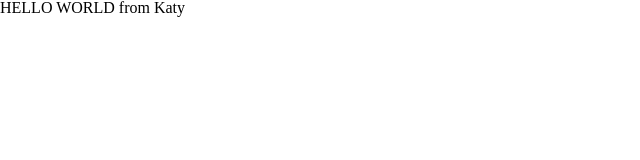
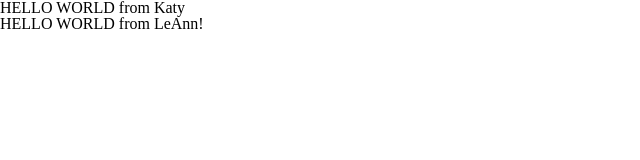
Before and after one commit to jstudenski/FlixMix, a plain HTML site: page index.html in a window 1280 px wide. Shown: the whole page, without its empty margins (0-640 px from the left). Drawn offline with Linux system fonts and the light colour scheme.

Commit message:
added hello from LeAnn

```diff
--- a/index.html
+++ b/index.html
@@ -13,5 +13,10 @@
 </head>
 <body>
 	<h1>HELLO WORLD from Katy</h1>
+
+
+
+
+	<h1>HELLO WORLD from LeAnn!</h1>
 </body>
 </html>
```
